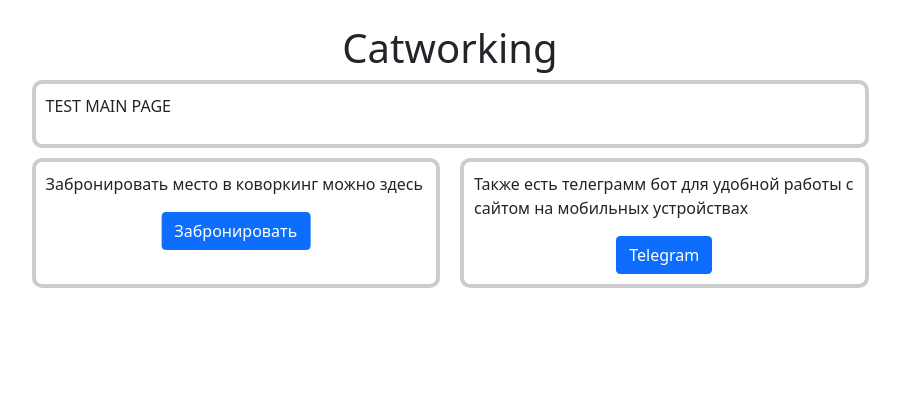
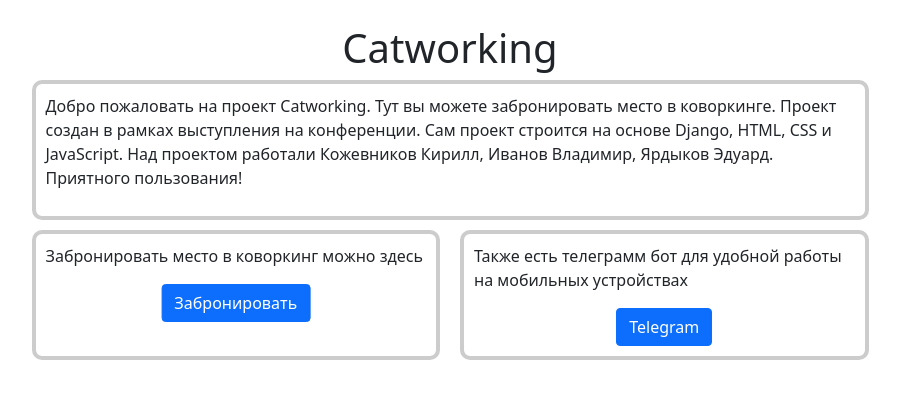
Before and after one commit to tr0ublekat/CoworkingDJANGO, a Django app: page / in a window 1280 px wide. Shown: the part 68-467 px from the top of the page, without its empty margins (190-1090 px from the left). Run offline with Django 4.2, Linux system fonts and the light colour scheme.

Commit message:
поменял главную стр

```diff
--- a/templates/booking-v2/main.html
+++ b/templates/booking-v2/main.html
@@ -9,7 +9,12 @@
     <h1 style="text-align: center;">Catworking</h1>
 
     <div style="border: 4px solid #ccc; padding: 10px; border-radius: 10px">
-        <p>TEST MAIN PAGE</p>
+        <p>Добро пожаловать на проект Catworking. Тут вы можете забронировать место в коворкинге.
+            Проект создан в рамках выступления на конференции. Сам проект строится на основе Django, HTML, CSS и JavaScript.
+            Над проектом работали Кожевников Кирилл, Иванов Владимир, Ярдыков Эдуард.
+            <br>
+            Приятного пользования!
+        </p>
     </div>
     <div style="display: flex; justify-content: space-between; margin-top: 10px; align-items: stretch;">
         <div style="flex: 1; margin-right: 20px;">
@@ -20,8 +25,8 @@
         </div>
         <div style="flex: 1;">
             <div style="border: 4px solid #ccc; padding: 10px; border-radius: 10px; height: 100%;">
-                <p>Также есть телеграмм бот для удобной работы с сайтом на мобильных устройствах</p>
-                <a href="#" class="btn btn-primary" style="margin-left: 50%; transform: translateX(-50%);">Telegram</a>
+                <p>Также есть телеграмм бот для удобной работы на мобильных устройствах</p>
+                <a href="https://t.me/Auto_Translate_Baka_bot" class="btn btn-primary" style="margin-left: 50%; transform: translateX(-50%);">Telegram</a>
             </div>
         </div>
     </div>
```
